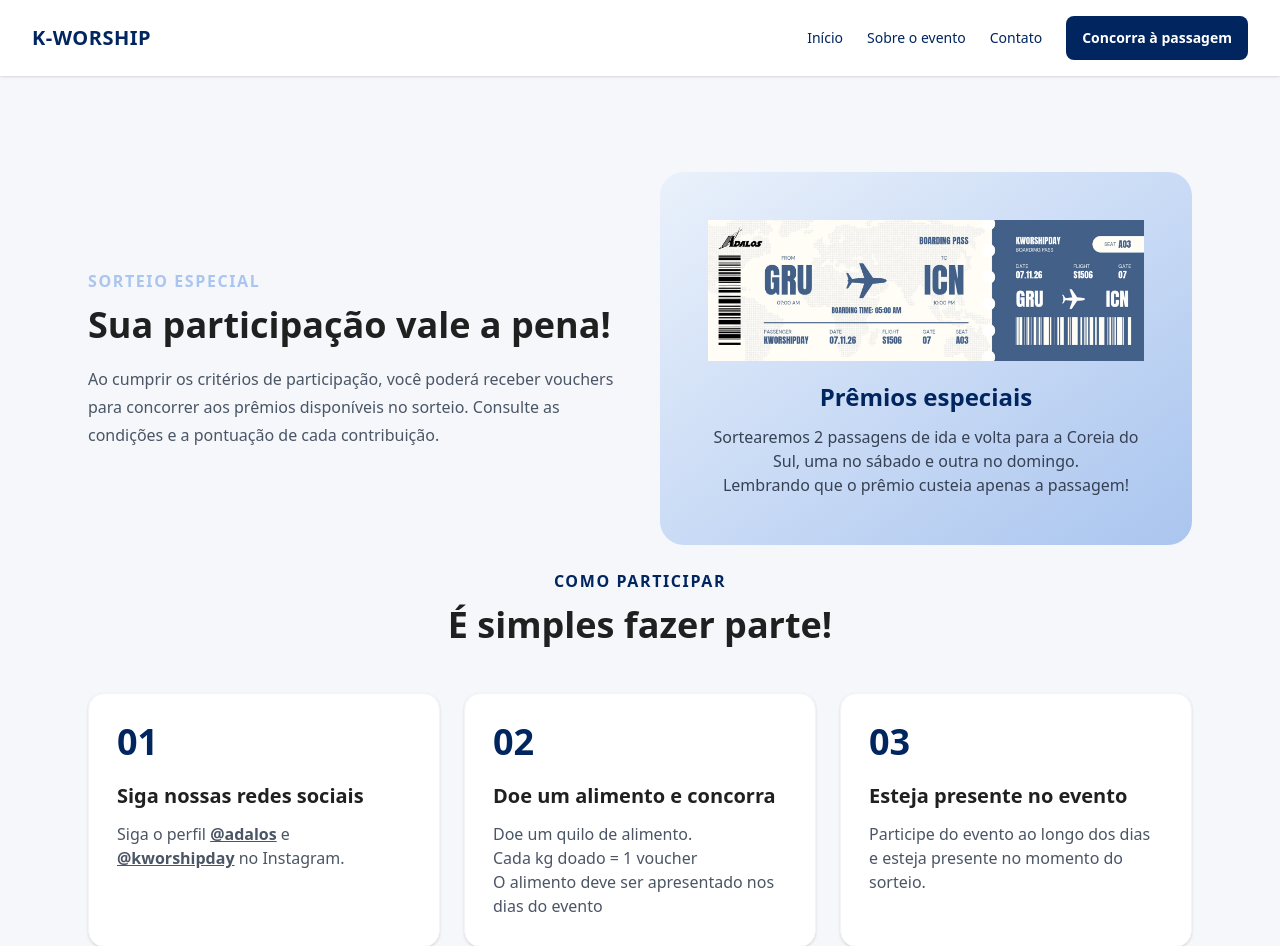
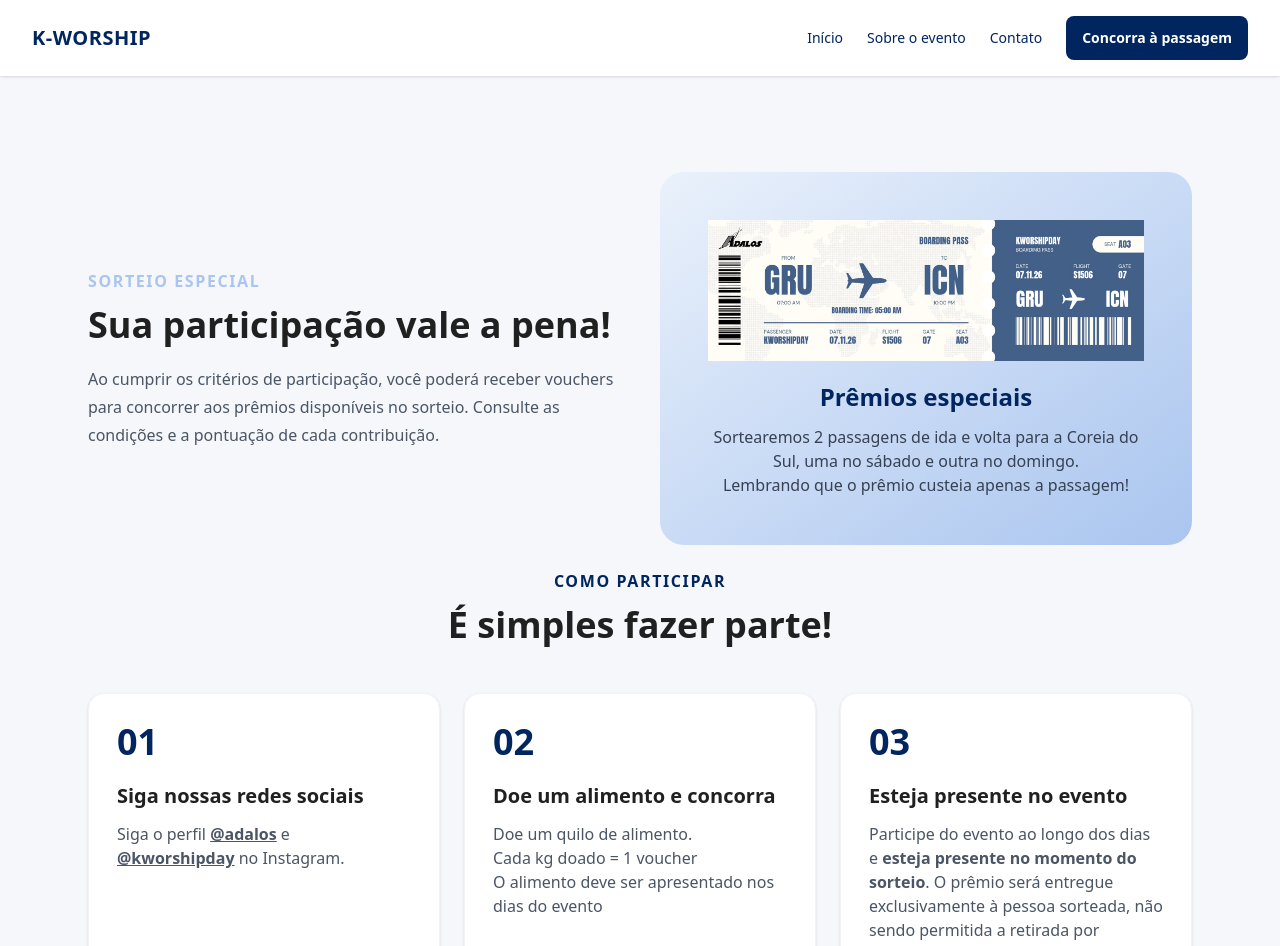
Before and after one commit to sarah-lima/landpage-kworship, a Next.js app in the folder kworship-page/: page /sorteio in a window 1280 px wide. Shown: the top 946 px of the page. Built offline with nearby package versions, Linux system fonts and the light colour scheme.

Commit message:
ajuste mensagem

```diff
--- a/kworship-page/app/sorteio/page.tsx
+++ b/kworship-page/app/sorteio/page.tsx
@@ -54,7 +54,7 @@ export default function Sorteio() {
               Doe um quilo de alimento.
               <br /> Cada kg doado = 1 voucher<br /> O alimento deve ser apresentado nos dias do evento            </StepCard>
             <StepCard number="03" title="Esteja presente no evento">
-              Participe do evento ao longo dos dias e esteja presente no momento do sorteio.            </StepCard>
+             Participe do evento ao longo dos dias e <b> esteja presente no momento do sorteio</b>. O prêmio será entregue exclusivamente à pessoa sorteada, não sendo permitida a retirada por familiares, representantes ou pessoas conhecidas.            </StepCard>
           </div>
         </div>
 
```
